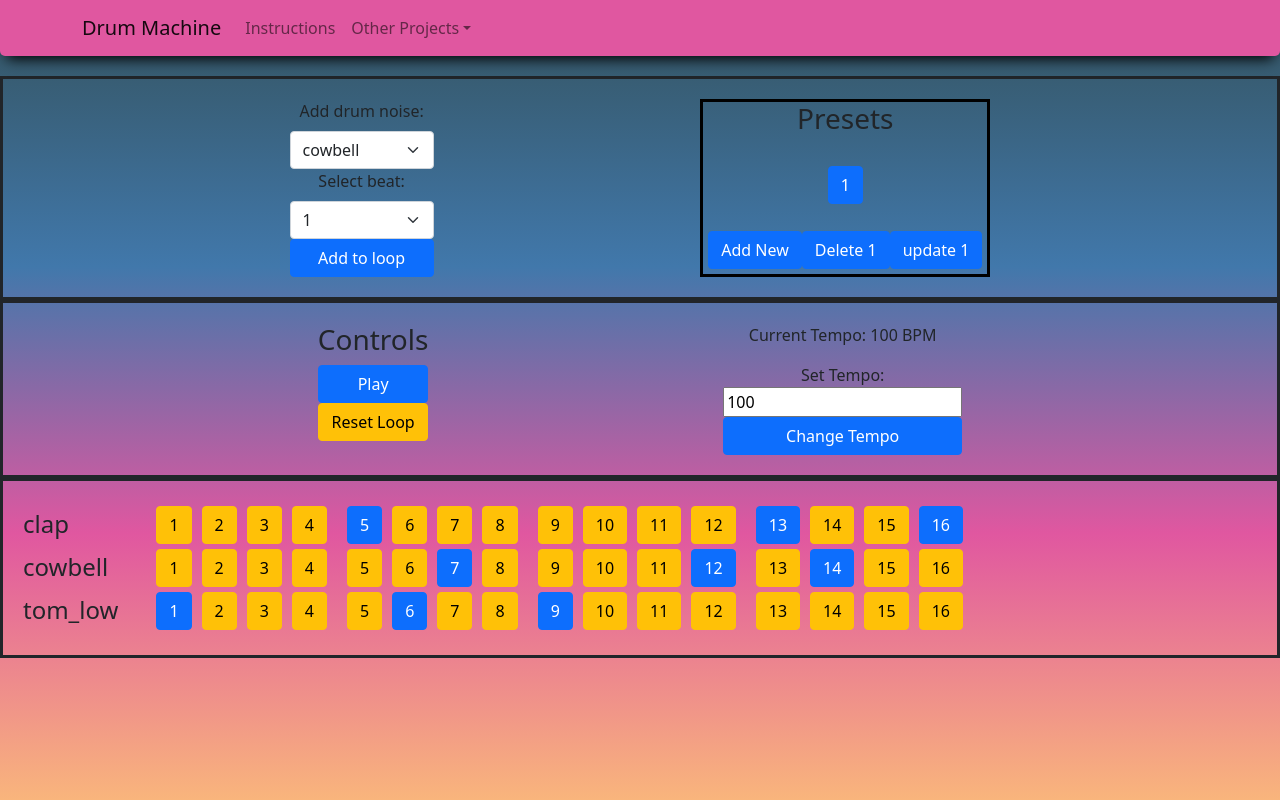
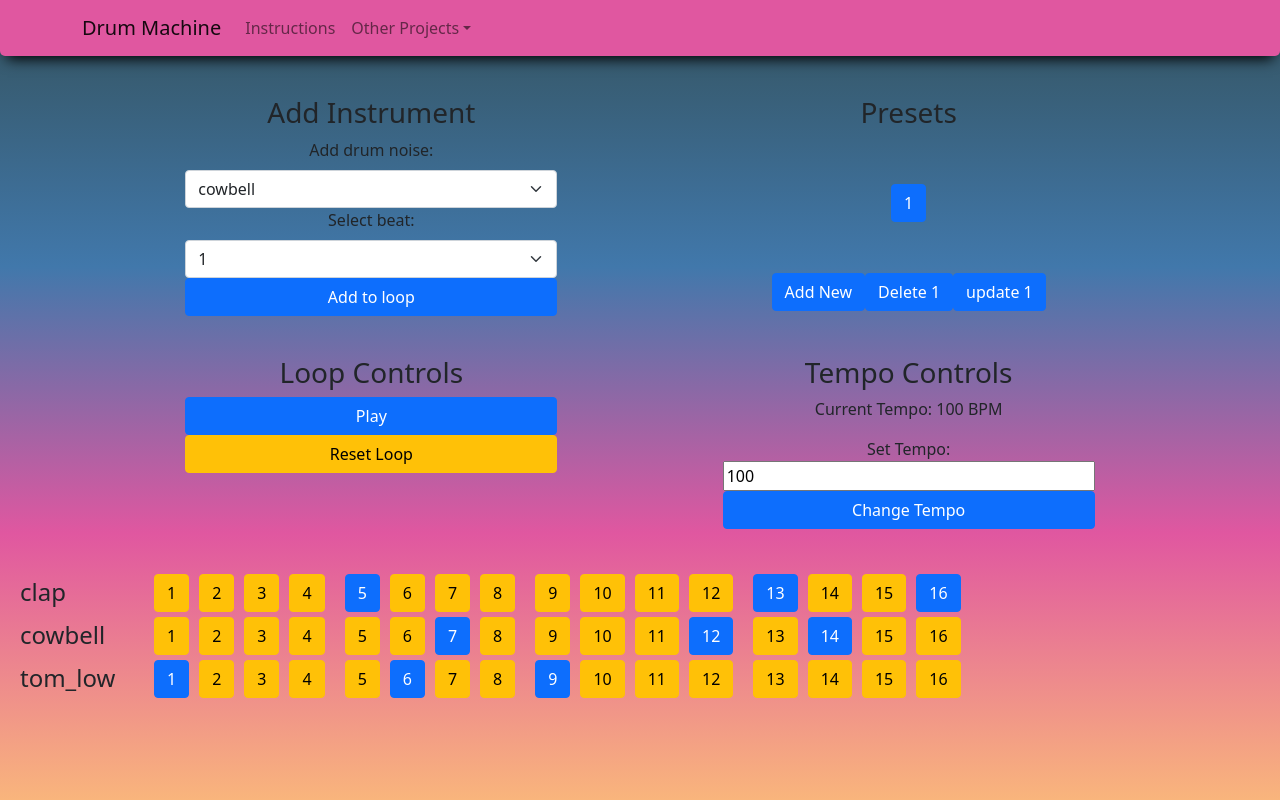
Before and after one commit to professional-pigeon/react-music-app, a React (Create React App) app: page / in a window 1280 px wide. Built offline with nearby package versions, Linux system fonts and the light colour scheme; no server answers.

Commit message:
set each display block to have same width, align items

```diff
--- a/src/App.css
+++ b/src/App.css
@@ -11,7 +11,6 @@
 .sub-main {
   padding: 20px;
   width: 100%;
-  border-style: solid;
   height: fit-content;
 }
 
@@ -23,16 +22,17 @@
 
 .instrument-form {
   display: flex;
+  flex-direction: column;
   justify-content: space-evenly;
+  width: 30%;
 }
 
 .presets {
-  border: solid black;
   display: flex;
   flex-direction: column;
   justify-content: space-between;
   flex-wrap: wrap;
-  width: auto;
+  width: 30%;
   max-width: 30%;
 }
 
@@ -43,6 +43,14 @@
 .tools > form, .tempo-form, .tempo-form > form, .loop-controls {
   display: flex;
   flex-direction: column;
+}
+
+.tempo-form, .loop-controls {
+  width: 30%;
+}
+
+.loop-controls {
+  align-content: space-between;
 }
 
 .player {
--- a/src/components/display/InstrumentForm.js
+++ b/src/components/display/InstrumentForm.js
@@ -29,6 +29,7 @@ function InstrumentForm(props) {
 
 return (
     <Form onSubmit={handleInstrumentAdd} className='instrument-form'>
+    <h3>Add Instrument</h3>
       <Form.Label>Add drum noise:</Form.Label>
       <Form.Select name="instrument">
         {addSounds(sounds)}
--- a/src/components/display/LoopControls.js
+++ b/src/components/display/LoopControls.js
@@ -7,7 +7,7 @@ function LoopControls(props) {
 
   return (
       <div className="loop-controls">
-        <h3>Controls</h3>
+        <h3>Loop Controls</h3>
         {displayButton}
         <Button variant="warning" onClick={()=> props.resetLoop()}>Reset Loop</Button>
       </div>
--- a/src/components/display/Tempo.js
+++ b/src/components/display/Tempo.js
@@ -12,6 +12,7 @@ function Tempo(props) {
 
   return (
     <div className="tempo-form">
+      <h3>Tempo Controls</h3>
       <p>Current Tempo: {props.useTempo} BPM</p>
       <form onSubmit={handleTempoChange}>
         <label>Set Tempo:</label>
```
